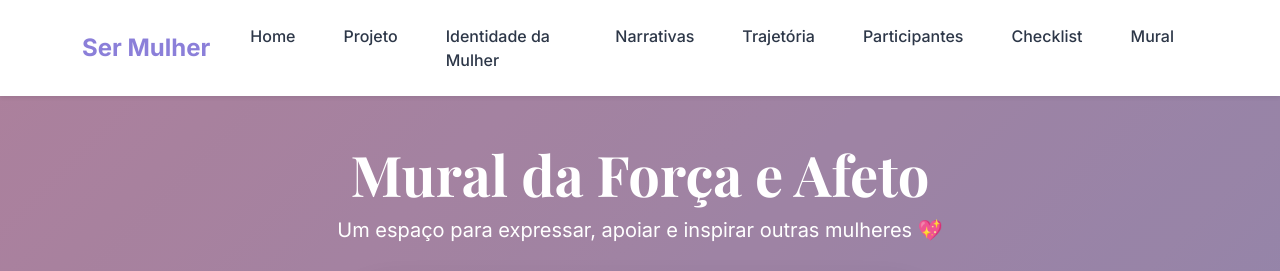
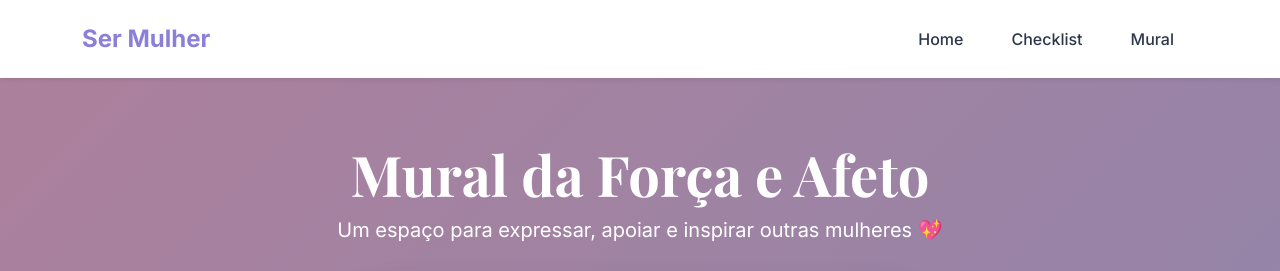
Before and after one commit to L4ur4r3eiz/feiratecnologica2025, a plain HTML site: page bootstrap-5.3.8-dist/mural.html in a window 1280 px wide. Shown: the top 271 px of the page. Drawn offline with nearby package versions, Linux system fonts and the light colour scheme.

Commit message:
menu arrumado

```diff
--- a/bootstrap-5.3.8-dist/mural.html
+++ b/bootstrap-5.3.8-dist/mural.html
@@ -24,11 +24,6 @@
             <div class="collapse navbar-collapse justify-content-end" id="navbarNav">
                 <ul class="navbar-nav">
                     <li class="nav-item"><a class="nav-link" href="index.html#home">Home</a></li>
-                    <li class="nav-item"><a class="nav-link" href="index.html#projeto">Projeto</a></li>
-                    <li class="nav-item"><a class="nav-link" href="index.html#identidade">Identidade da Mulher</a></li>
-                    <li class="nav-item"><a class="nav-link" href="index.html#narrativas">Narrativas</a></li>
-                    <li class="nav-item"><a class="nav-link" href="index.html#trajetoria">Trajetória</a></li>
-                    <li class="nav-item"><a class="nav-link" href="index.html#participantes">Participantes</a></li>
                     <li class="nav-item"><a class="nav-link" href="form.html">Checklist</a></li>
                     <li class="nav-item"><a class="nav-link" href="mural.html">Mural</a></li>
                 </ul>
```
Also changed, not shown: bootstrap-5.3.8-dist/form.html (+0 -5 lines).
